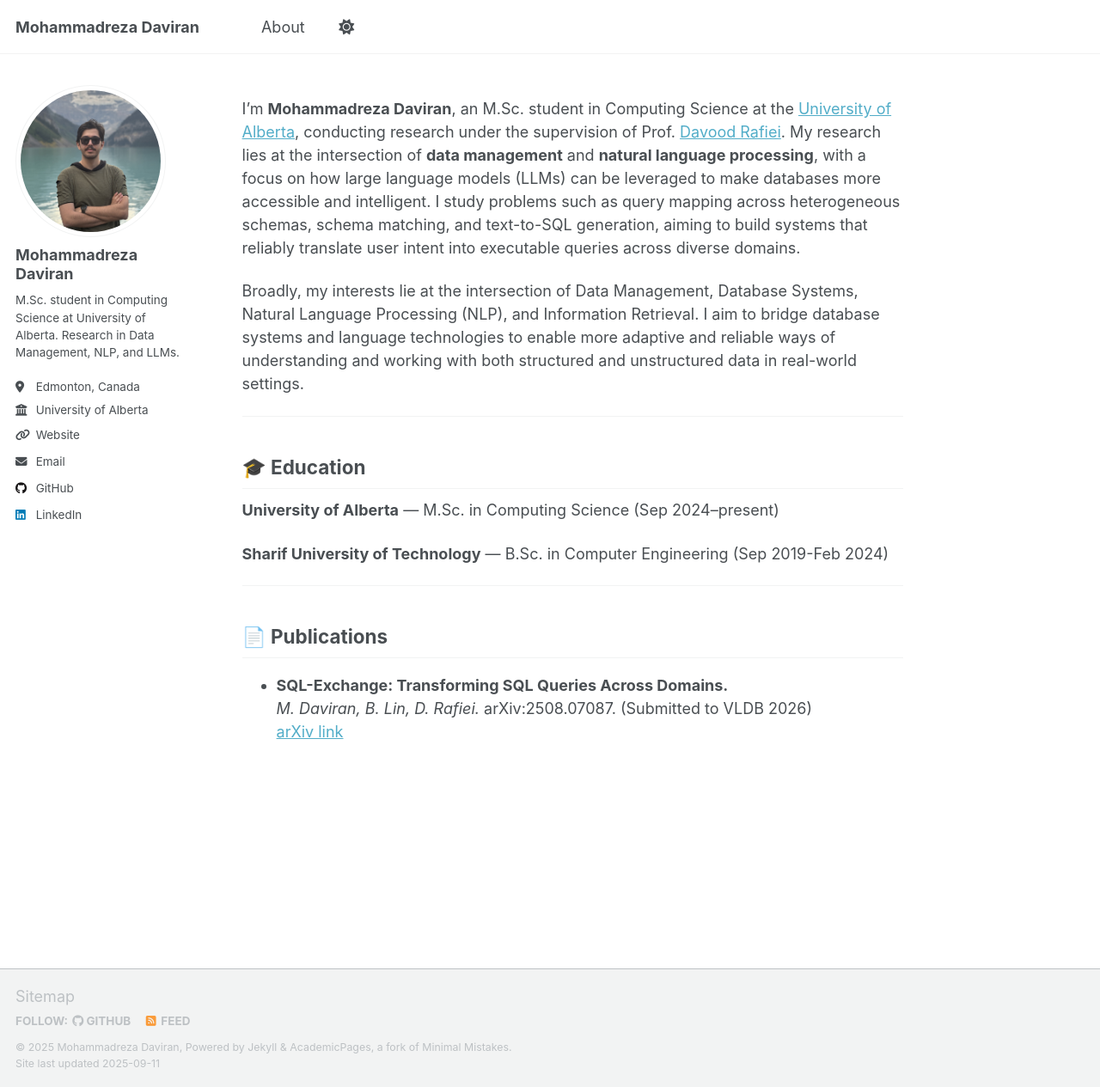
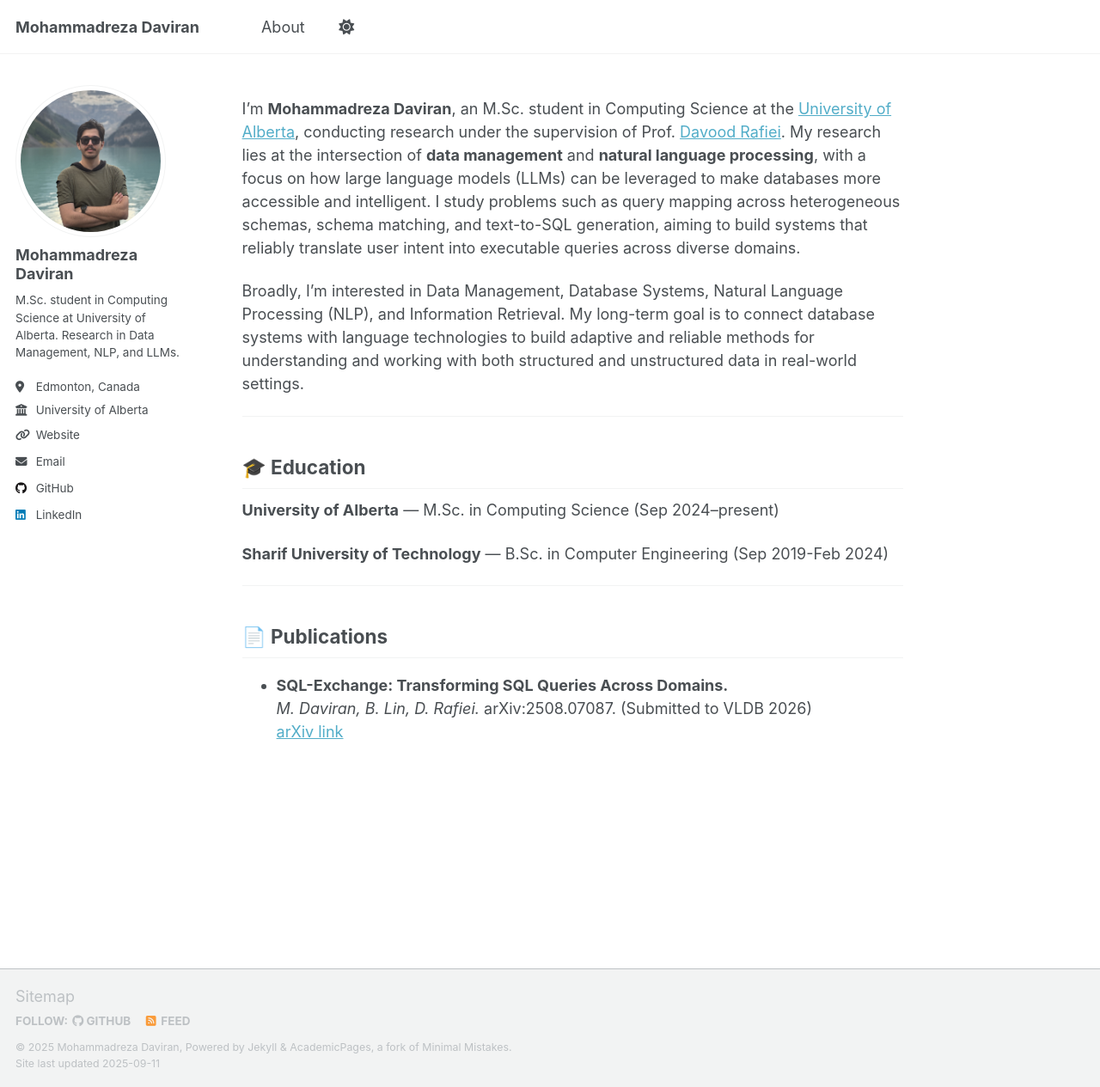
Before and after one commit to mmdrez4/mmdrez4.github.io, a Jekyll site: the page built from _pages/about.md, in a window 1280 px wide and 1265 px high. Shown: the whole window at 86% size. Built offline with Jekyll 4.4.1, drawn with Linux system fonts in a browser that asks for light colours; a script that is not in the unit is left out.

Commit message:
Update about.md

```diff
--- a/_pages/about.md
+++ b/_pages/about.md
@@ -7,7 +7,7 @@ author_profile: true
 
 I’m **Mohammadreza Daviran**, an M.Sc. student in Computing Science at the [University of Alberta](https://www.ualberta.ca/en), conducting research under the supervision of Prof. [Davood Rafiei](https://webdocs.cs.ualberta.ca/~drafiei/). My research lies at the intersection of **data management** and **natural language processing**, with a focus on how large language models (LLMs) can be leveraged to make databases more accessible and intelligent. I study problems such as query mapping across heterogeneous schemas, schema matching, and text-to-SQL generation, aiming to build systems that reliably translate user intent into executable queries across diverse domains.
 
-Broadly, my interests lie at the intersection of Data Management, Database Systems, Natural Language Processing (NLP), and Information Retrieval. I aim to bridge database systems and language technologies to enable more adaptive and reliable ways of understanding and working with both structured and unstructured data in real-world settings.
+Broadly, I’m interested in Data Management, Database Systems, Natural Language Processing (NLP), and Information Retrieval. My long-term goal is to connect database systems with language technologies to build adaptive and reliable methods for understanding and working with both structured and unstructured data in real-world settings.
 
 ---
 
```
